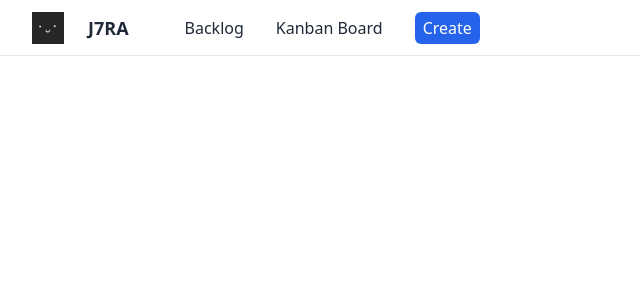
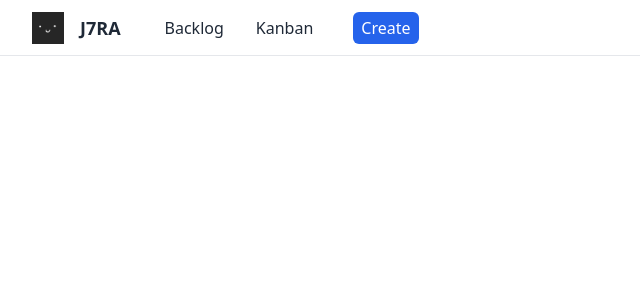
Before and after one commit to th7mo/J7RA, a Nuxt app: page / in a window 1280 px wide. Shown: the top 300 px of the page, without its empty margins (0-640 px from the left). Built offline with nearby package versions, Linux system fonts and the light colour scheme.

Commit message:
refactor: rewrite TheHeader using tailwind in html and extracting link into seperate component

```diff
--- a/components/TheHeader.vue
+++ b/components/TheHeader.vue
@@ -3,59 +3,17 @@
 </script>
 
 <template>
-  <nav>
-    <ul>
-      <li>
-        <figure>
+  <nav class="top-0 border-b border-gray-200 h-14 select-none">
+    <ul class="flex h-full gap-6 items-center">
+      <li class="flex h-full items-center">
+        <figure class="ml-8 w-8 h-8">
           <img src="~~/assets/img/logo.png" alt="Logo" />
         </figure>
-        <p class="company-name">J7RA</p>
+        <p class="mx-4 text-lg font-bold">J7RA</p>
       </li>
-      <li>
-        <NuxtLink to="/backlog" class="nav-item"><p>Backlog</p></NuxtLink>
-      </li>
-      <li>
-        <NuxtLink to="/kanban" class="nav-item"><p>Kanban Board</p></NuxtLink>
-      </li>
-      <li><BaseButton label="Create" @click="storyStore.setIsCreatingStory(true)" /></li>
+      <TheHeaderPageLink to="backlog" />
+      <TheHeaderPageLink to="kanban" />
+      <BaseButton class="ml-3" label="Create" @click="storyStore.setIsCreatingStory(true)" />
     </ul>
   </nav>
 </template>
-
-<style scoped lang="scss">
-  nav {
-    @apply top-0 border-b border-gray-200  h-14;
-  }
-
-  .router-link-active {
-    @apply border-b-[3px] border-blue-600 text-blue-600;
-  }
-
-  .nav-item {
-    @apply flex items-center justify-center h-full w-full;
-  }
-
-  ul {
-    @apply flex h-full gap-8;
-  }
-
-  li {
-    @apply flex h-full justify-center items-center;
-
-    & > p {
-      @apply px-2 py-1 rounded-md;
-
-      &:hover {
-        @apply bg-gray-200;
-      }
-    }
-  }
-
-  figure {
-    @apply ml-8 w-8 h-8;
-  }
-
-  .company-name {
-    @apply mx-4 text-lg font-bold;
-  }
-</style>
--- /dev/null
+++ b/components/TheHeaderPageLink.vue
@@ -0,0 +1,21 @@
+<script setup lang="ts">
+  defineProps<{
+    to: string;
+  }>();
+</script>
+
+<template>
+  <li class="h-full">
+    <NuxtLink
+      :to="`/${to}`"
+      class="flex items-center justify-center h-full border-y-[3px] border-transparent px-1"
+      >{{ to[0].toUpperCase() + to.slice(1) }}
+    </NuxtLink>
+  </li>
+</template>
+
+<style scoped lang="scss">
+  .router-link-active {
+    @apply border-b-blue-600 text-blue-600;
+  }
+</style>
--- a/components/story/board/StoryBoardKanban.vue
+++ b/components/story/board/StoryBoardKanban.vue
@@ -1,5 +1,6 @@
 <script setup lang="ts">
   import { useStoryStore } from '@/composables/useStories';
+  import { UserStory } from '~~/composables/useStoriesService';
   const store = useStoryStore();
   const todoStories = computed(() => {
     return store.getTodoStories();
@@ -13,15 +14,39 @@
     return store.getDoneStories();
   });
 
+  const todo = ref<HTMLUListElement | null>();
+  const progress = ref<HTMLUListElement | null>();
+  const done = ref<HTMLUListElement | null>();
+
+  const todoStart: Ref<number | null | undefined> = ref(0);
+  const todoEnd: Ref<number | null | undefined> = ref(0);
+  const progressStart: Ref<number | null | undefined> = ref(0);
+  const progressEnd: Ref<number | null | undefined> = ref(0);
+  const doneStart: Ref<number | null | undefined> = ref(0);
+  const doneEnd: Ref<number | null | undefined> = ref(0);
+
   onMounted(() => {
     store.fetchStories();
+    todoStart.value = todo.value?.getBoundingClientRect().left;
+    todoEnd.value = todo.value?.getBoundingClientRect().right;
+    progressStart.value = progress.value?.getBoundingClientRect().left;
+    progressEnd.value = progress.value?.getBoundingClientRect().right;
+    doneStart.value = done.value?.getBoundingClientRect().left;
+    doneEnd.value = done.value?.getBoundingClientRect().right;
   });
 </script>
 
 <template>
   <ul class="board">
-    <li><StoryBoardList :stories="todoStories" create-row-hidden title="To Do" kanban-style /></li>
-    <li>
+    <li ref="todo">
+      <StoryBoardList
+        :stories="todoStories"
+        create-row-hidden
+        title="To Do"
+        kanban-style
+      />
+    </li>
+    <li ref="progress">
       <StoryBoardList
         :stories="inProgressStories"
         create-row-hidden
@@ -29,7 +54,9 @@
         kanban-style
       />
     </li>
-    <li><StoryBoardList :stories="doneStories" create-row-hidden title="Done" kanban-style /></li>
+    <li ref="done">
+      <StoryBoardList :stories="doneStories" create-row-hidden title="Done" kanban-style />
+    </li>
   </ul>
 </template>
 
--- a/components/story/board/StoryBoardListItem.vue
+++ b/components/story/board/StoryBoardListItem.vue
@@ -5,11 +5,13 @@
     story: UserStory;
     kanbanStyle?: boolean;
     disabled?: boolean;
+    draggable?: boolean;
   }
 
   const props = withDefaults(defineProps<Props>(), {
     kanbanStyle: false,
     disabled: false,
+    draggable: false,
   });
 
   const isOptionsListShown = ref(false);
@@ -92,7 +94,7 @@
 
 <style scoped lang="scss">
   ul.list-item {
-    @apply text-sm grid items-center border-y-gray-300 shadow rounded bg-white py-2 px-3 gap-3 select-none z-10 relative;
+    @apply text-sm grid items-center border-y-gray-300 shadow rounded bg-white py-2 px-3 gap-3 select-none relative;
     grid-template-columns: 1fr 1fr 1fr 1fr 1fr 1fr 1fr auto;
 
     &:hover {
@@ -149,10 +151,10 @@
   }
 
   .options {
-    @apply top-11 right-2 absolute z-10;
+    @apply top-11 right-2 absolute z-50;
   }
 
   ul.top {
-    @apply z-50;
+    @apply z-20;
   }
 </style>
--- a/components/story/create/progress/StoryProgressLabelDropdown.vue
+++ b/components/story/create/progress/StoryProgressLabelDropdown.vue
@@ -59,7 +59,7 @@
   }
 
   .dropdown-list {
-    @apply top-8 right-0 absolute z-10;
+    @apply top-8 right-0 absolute z-40;
   }
 
   .gray {
```
